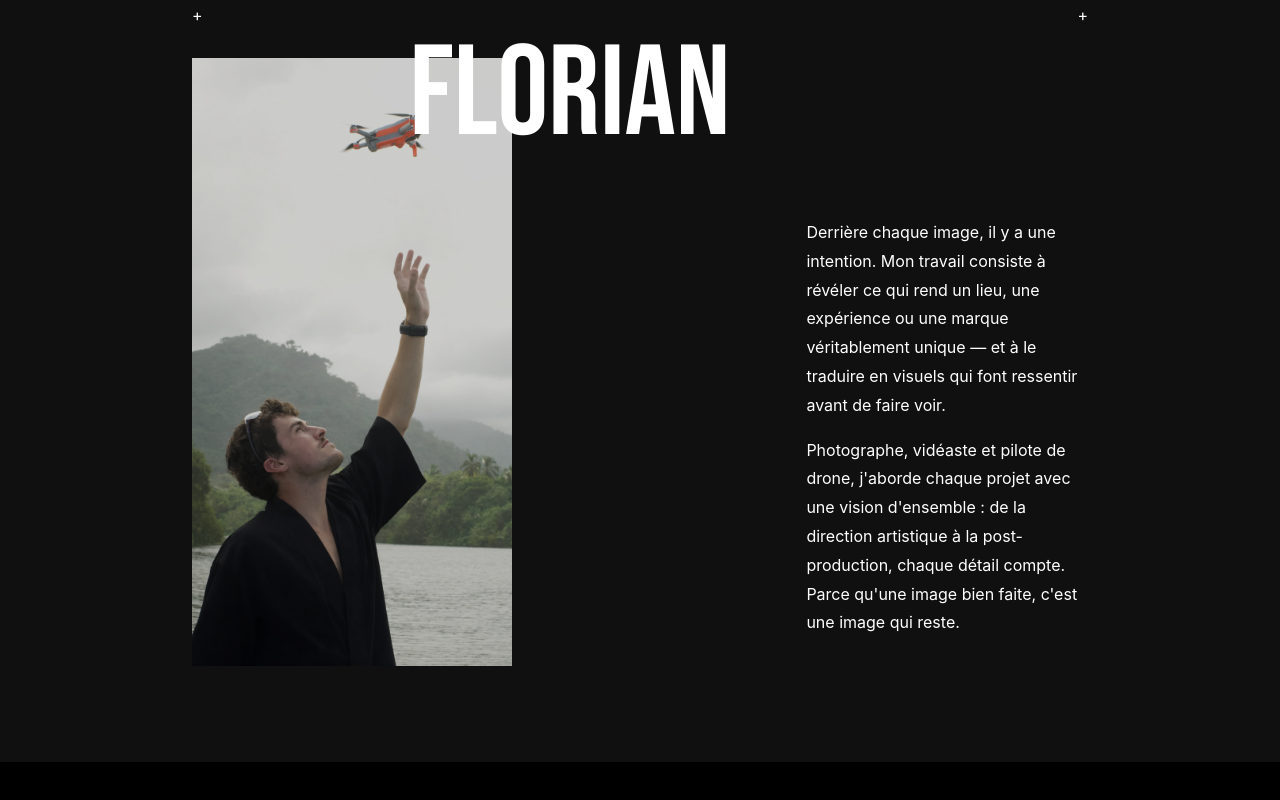
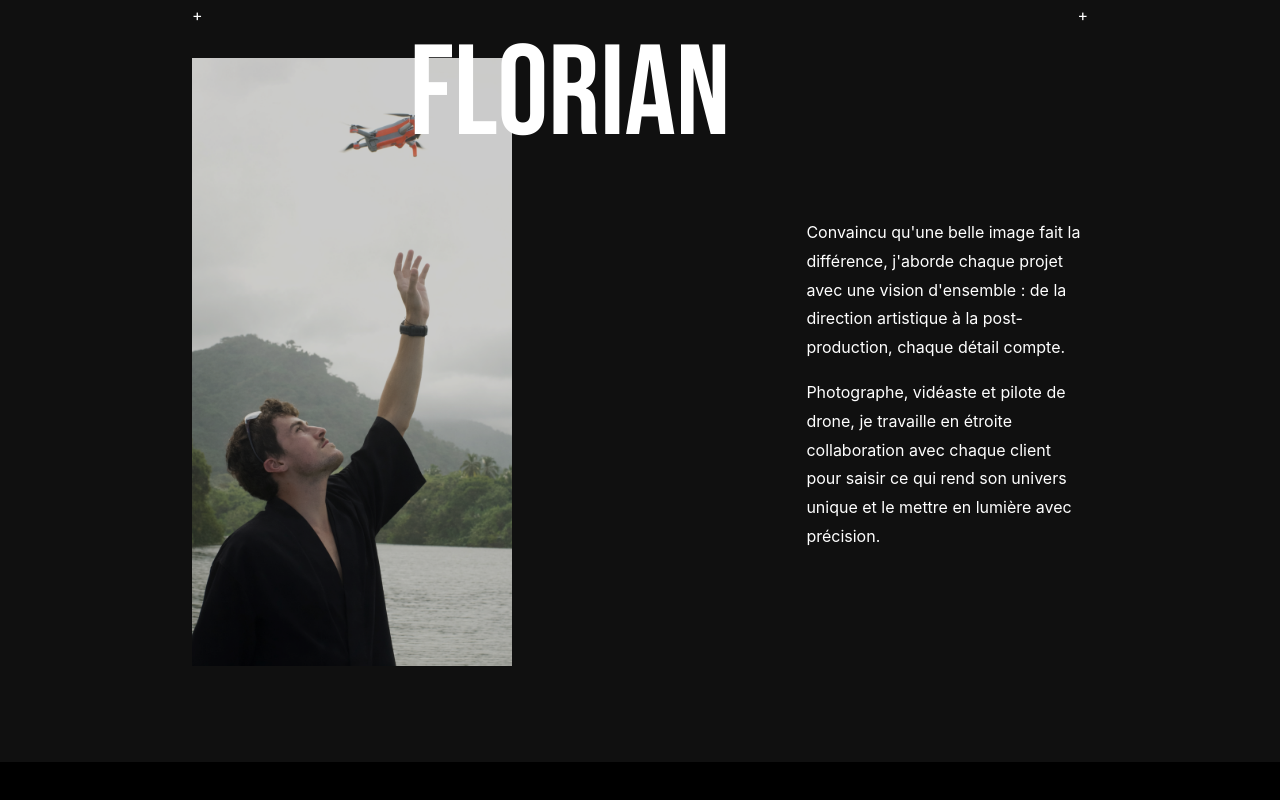
Before and after one commit to Florian-Venet/Portfolio, a React (Vite) app: page /apropos in a window 1280 px wide. Shown: the part 1438-2238 px from the top of the page. Built offline with nearby package versions, Linux system fonts and the light colour scheme.

Commit message:
texte florian

```diff
--- a/src/components/Footer.jsx
+++ b/src/components/Footer.jsx
@@ -26,14 +26,14 @@ export default function Footer() {
         <div style={{ display: 'flex', flexDirection: 'column', gap: '0.4rem', paddingTop: '2rem' }}>
           <span
             className="text-white/50 tracking-widest"
-            style={{ fontFamily: 'Montserrat, sans-serif', fontSize: '0.6rem' }}
+            style={{ fontFamily: 'Montserrat, sans-serif', fontSize: '0.7rem' }}
           >
             CONTACT
           </span>
           <a
             href="mailto:contact@shot.com"
             className="text-white hover:text-orange-400 transition-colors duration-200"
-            style={{ fontFamily: 'Montserrat, sans-serif', fontSize: '0.75rem' }}
+            style={{ fontFamily: 'Montserrat, sans-serif', fontSize: '0.80rem' }}
           >
             contact@shot.com
           </a>
@@ -52,16 +52,16 @@ export default function Footer() {
         <div style={{ display: 'flex', flexDirection: 'column', alignItems: 'flex-end', gap: '0.4rem', paddingTop: '2rem' }}>
           <span
             className="text-white/50 tracking-widest"
-            style={{ fontFamily: 'Montserrat, sans-serif', fontSize: '0.6rem' }}
+            style={{ fontFamily: 'Montserrat, sans-serif', fontSize: '0.7rem' }}
           >
             SUIVEZ-NOUS
           </span>
           <a
-            href="https://instagram.com"
+            href="https://www.instagram.com/echoes.visuals/"
             target="_blank"
             rel="noreferrer"
             className="text-white hover:text-orange-400 transition-colors duration-200"
-            style={{ fontFamily: 'Montserrat, sans-serif', fontSize: '0.75rem' }}
+            style={{ fontFamily: 'Montserrat, sans-serif', fontSize: '0.80rem' }}
           >
             Instagram
           </a>
@@ -70,7 +70,7 @@ export default function Footer() {
             target="_blank"
             rel="noreferrer"
             className="text-white hover:text-orange-400 transition-colors duration-200"
-            style={{ fontFamily: 'Montserrat, sans-serif', fontSize: '0.75rem' }}
+            style={{ fontFamily: 'Montserrat, sans-serif', fontSize: '0.80rem' }}
           >
             YouTube
           </a>
--- a/src/pages/About.jsx
+++ b/src/pages/About.jsx
@@ -168,8 +168,8 @@ export default function About() {
       </PersonSection>
 
       <PersonSection name="FLORIAN" imgSrc="/florian.png" isMobile={isMobile} zIndex={2}>
-        <p>Derrière chaque image, il y a une intention. Mon travail consiste à révéler ce qui rend un lieu, une expérience ou une marque véritablement unique — et à le traduire en visuels qui font ressentir avant de faire voir.</p>
-        <p style={{ marginTop: '1rem' }}>Photographe, vidéaste et pilote de drone, j'aborde chaque projet avec une vision d'ensemble : de la direction artistique à la post-production, chaque détail compte. Parce qu'une image bien faite, c'est une image qui reste.</p>
+        <p>Convaincu qu'une belle image fait la différence, j'aborde chaque projet avec une vision d'ensemble : de la direction artistique à la post-production, chaque détail compte.</p>
+        <p style={{ marginTop: '1rem' }}>Photographe, vidéaste et pilote de drone, je travaille en étroite collaboration avec chaque client pour saisir ce qui rend son univers unique et le mettre en lumière avec précision. </p>
       </PersonSection>
 
 
```
